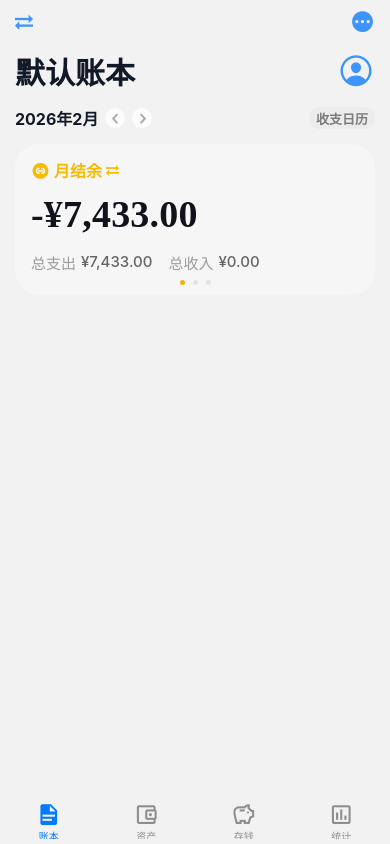
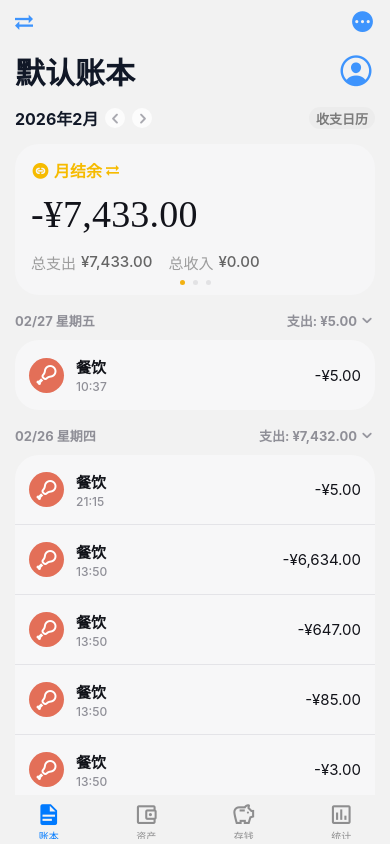
Before and after one commit to k7luffy/ledger, a React Native app: screen / in a window 390 px wide. Built offline with nearby package versions, Linux system fonts and the light colour scheme.

Commit message:
Add transaction list

```diff
--- a/screens/LedgerScreen.tsx
+++ b/screens/LedgerScreen.tsx
@@ -1,4 +1,4 @@
-import { type ComponentProps, useState } from "react";
+import { type ComponentProps, useMemo, useState } from "react";
 import {
   Entypo,
   Fontisto,
@@ -10,6 +10,7 @@ import {
   NativeScrollEvent,
   NativeSyntheticEvent,
   Pressable,
+  SectionList,
   StyleSheet,
   Text,
   TouchableOpacity,
@@ -27,6 +28,23 @@ type SummaryCard = {
   leftValue: string;
   rightLabel: string;
   rightValue: string;
+};
+
+type Transaction = {
+  id: string;
+  date: string;
+  weekday: string;
+  category: string;
+  time: string;
+  amount: string;
+};
+
+type TransactionSection = {
+  sectionKey: string;
+  date: string;
+  weekday: string;
+  totalExpense: number;
+  data: Transaction[];
 };
 
 const summaryCards: SummaryCard[] = [
@@ -62,12 +80,138 @@ const summaryCards: SummaryCard[] = [
   },
 ];
 
+const transactions: Transaction[] = [
+  {
+    id: "1",
+    date: "2026-02-26",
+    weekday: "星期四",
+    category: "餐饮",
+    time: "13:50",
+    amount: "-¥6,634.00",
+  },
+  {
+    id: "2",
+    date: "2026-02-26",
+    weekday: "星期四",
+    category: "餐饮",
+    time: "13:50",
+    amount: "-¥647.00",
+  },
+  {
+    id: "3",
+    date: "2026-02-26",
+    weekday: "星期四",
+    category: "餐饮",
+    time: "13:50",
+    amount: "-¥85.00",
+  },
+  {
+    id: "4",
+    date: "2026-02-26",
+    weekday: "星期四",
+    category: "餐饮",
+    time: "13:50",
+    amount: "-¥3.00",
+  },
+  {
+    id: "5",
+    date: "2026-02-26",
+    weekday: "星期四",
+    category: "餐饮",
+    time: "21:15",
+    amount: "-¥5.00",
+  },
+  {
+    id: "6",
+    date: "2026-02-27",
+    weekday: "星期五",
+    category: "餐饮",
+    time: "10:37",
+    amount: "-¥5.00",
+  },
+  {
+    id: "7",
+    date: "2026-02-26",
+    weekday: "星期四",
+    category: "餐饮",
+    time: "13:50",
+    amount: "-¥58.00",
+  },
+];
+
+const currencyFormatter = new Intl.NumberFormat("en-US", {
+  minimumFractionDigits: 2,
+  maximumFractionDigits: 2,
+});
+
+const parseAmount = (value: string) => {
+  const amount = Number(value.replace(/[^0-9.-]/g, ""));
+  return Number.isNaN(amount) ? 0 : amount;
+};
+
+const formatDateLabel = (date: string) => {
+  const [, month, day] = date.split("-");
+  return `${month}/${day}`;
+};
+
+const buildTransactionSections = (
+  data: Transaction[],
+): TransactionSection[] => {
+  const sorted = [...data].sort((a, b) => {
+    const dateOrder = b.date.localeCompare(a.date);
+    if (dateOrder !== 0) {
+      return dateOrder;
+    }
+    return b.time.localeCompare(a.time);
+  });
+
+  const sections = new Map<string, TransactionSection>();
+
+  sorted.forEach((item) => {
+    const sectionKey = `${item.date}-${item.weekday}`;
+    const current = sections.get(sectionKey);
+    const parsedAmount = parseAmount(item.amount);
+    const expense = parsedAmount < 0 ? Math.abs(parsedAmount) : 0;
+
+    if (!current) {
+      sections.set(sectionKey, {
+        sectionKey,
+        date: item.date,
+        weekday: item.weekday,
+        totalExpense: expense,
+        data: [item],
+      });
+      return;
+    }
+
+    current.totalExpense += expense;
+    current.data.push(item);
+  });
+
+  return [...sections.values()];
+};
+
 export default function LedgerScreen() {
   const insets = useSafeAreaInsets();
   const { width } = useWindowDimensions();
   const [activeCardIndex, setActiveCardIndex] = useState(0);
+  const [collapsedSections, setCollapsedSections] = useState<
+    Record<string, boolean>
+  >({});
   const cardWidth = width - 30;
   const cardInnerWidth = cardWidth - 32;
+  const transactionSections = useMemo(
+    () => buildTransactionSections(transactions),
+    [],
+  );
+  const displayedSections = useMemo(
+    () =>
+      transactionSections.map((section) => ({
+        ...section,
+        data: collapsedSections[section.sectionKey] ? [] : section.data,
+      })),
+    [collapsedSections, transactionSections],
+  );
 
   const handleCardScrollEnd = (
     event: NativeSyntheticEvent<NativeScrollEvent>,
@@ -75,6 +219,13 @@ export default function LedgerScreen() {
     const offsetX = event.nativeEvent.contentOffset.x;
     const nextIndex = Math.round(offsetX / cardInnerWidth);
     setActiveCardIndex(nextIndex);
+  };
+
+  const toggleSection = (sectionKey: string) => {
+    setCollapsedSections((prev) => ({
+      ...prev,
+      [sectionKey]: !prev[sectionKey],
+    }));
   };
 
   return (
@@ -91,10 +242,22 @@ export default function LedgerScreen() {
           />
         </Pressable>
       </View>
+      <SectionList
+        sections={displayedSections}
+        showsVerticalScrollIndicator={false}
+        contentContainerStyle={styles.scrollContent}
+        stickySectionHeadersEnabled={false}
+        keyExtractor={(item) => item.id}
+        ListHeaderComponent={
+          <>
             <View style={styles.titleRow}>
               <Text style={styles.titleText}>默认账本</Text>
               <Pressable>
-          <Ionicons name="person-circle-outline" size={38} color="#3E94FD" />
+                <Ionicons
+                  name="person-circle-outline"
+                  size={38}
+                  color="#3E94FD"
+                />
               </Pressable>
             </View>
             <View style={styles.monthRow}>
@@ -135,7 +298,11 @@ export default function LedgerScreen() {
                         <Text style={styles.summaryTagText}>{item.title}</Text>
                         {item.id === "1" && (
                           <Pressable>
-                      <Fontisto name="arrow-swap" size={13} color={"#F6BB00"} />
+                            <Fontisto
+                              name="arrow-swap"
+                              size={13}
+                              color={"#F6BB00"}
+                            />
                           </Pressable>
                         )}
                       </View>
@@ -147,9 +314,14 @@ export default function LedgerScreen() {
                           { label: item.leftLabel, value: item.leftValue },
                           { label: item.rightLabel, value: item.rightValue },
                         ].map((metric) => (
-                    <View key={`${item.id}-${metric.label}`} style={styles.metricItem}>
+                          <View
+                            key={`${item.id}-${metric.label}`}
+                            style={styles.metricItem}
+                          >
                             <Text style={styles.metricLabel}>{metric.label}</Text>
-                      <Text style={styles.summaryMetaText}>{metric.value}</Text>
+                            <Text style={styles.summaryMetaText}>
+                              {metric.value}
+                            </Text>
                           </View>
                         ))}
                       </View>
@@ -170,6 +342,64 @@ export default function LedgerScreen() {
                 </View>
               </View>
             </View>
+          </>
+        }
+        renderSectionHeader={({ section }) => {
+          const isCollapsed = Boolean(collapsedSections[section.sectionKey]);
+          return (
+            <View style={styles.transactionHeaderRow}>
+              <Text style={styles.transactionDateText}>
+                {formatDateLabel(section.date)} {section.weekday}
+              </Text>
+              <Pressable
+                style={styles.transactionTotalWrap}
+                onPress={() => toggleSection(section.sectionKey)}
+              >
+                <Text style={styles.transactionTotalText}>
+                  支出: ¥{currencyFormatter.format(section.totalExpense)}
+                </Text>
+                <Entypo
+                  name={isCollapsed ? "chevron-right" : "chevron-down"}
+                  size={16}
+                  color="#97979F"
+                />
+              </Pressable>
+            </View>
+          );
+        }}
+        renderItem={({ item, index, section }) => {
+          const isFirst = index === 0;
+          const isLast = index === section.data.length - 1;
+
+          return (
+            <View
+              style={[
+                styles.transactionRow,
+                isFirst && styles.transactionRowFirst,
+                !isLast && styles.transactionRowBorder,
+                isLast && styles.transactionRowLast,
+              ]}
+            >
+              <View style={styles.transactionLeft}>
+                <View style={styles.transactionIconBg}>
+                  <MaterialCommunityIcons
+                    name="food-drumstick-outline"
+                    size={24}
+                    color="#FFFFFF"
+                  />
+                </View>
+
+                <View>
+                  <Text style={styles.transactionCategory}>{item.category}</Text>
+                  <Text style={styles.transactionTime}>{item.time}</Text>
+                </View>
+              </View>
+
+              <Text style={styles.transactionAmount}>{item.amount}</Text>
+            </View>
+          );
+        }}
+      />
     </View>
   );
 }
@@ -178,6 +408,9 @@ const styles = StyleSheet.create({
   screenContainer: {
     flex: 1,
     paddingHorizontal: 15,
+  },
+  scrollContent: {
+    paddingBottom: 24,
   },
   topRow: {
     flexDirection: "row",
@@ -262,7 +495,6 @@ const styles = StyleSheet.create({
     fontSize: 38,
     fontFamily: "DINCondensed-Bold",
     letterSpacing: 0.2,
-    fontWeight: "600",
   },
   summaryMetaRow: {
     marginTop: 16,
@@ -299,4 +531,75 @@ const styles = StyleSheet.create({
   dotActive: {
     backgroundColor: "#F2B112",
   },
+  transactionHeaderRow: {
+    marginTop: 16,
+    flexDirection: "row",
+    alignItems: "center",
+    justifyContent: "space-between",
+  },
+  transactionDateText: {
+    color: "#8F8F97",
+    fontSize: 13,
+    fontWeight: "700",
+  },
+  transactionTotalWrap: {
+    flexDirection: "row",
+    alignItems: "center",
+    gap: 2,
+  },
+  transactionTotalText: {
+    color: "#8F8F97",
+    fontSize: 13,
+    fontWeight: "700",
+  },
+  transactionRowFirst: {
+    marginTop: 10,
+    borderTopLeftRadius: 24,
+    borderTopRightRadius: 24,
+  },
+  transactionRowLast: {
+    borderBottomLeftRadius: 24,
+    borderBottomRightRadius: 24,
+  },
+  transactionRow: {
+    backgroundColor: "#F7F7F8",
+    paddingHorizontal: 14,
+    height: 70,
+    flexDirection: "row",
+    alignItems: "center",
+    justifyContent: "space-between",
+  },
+  transactionRowBorder: {
+    borderBottomWidth: 1,
+    borderBottomColor: "#E4E4E8",
+  },
+  transactionLeft: {
+    flexDirection: "row",
+    alignItems: "center",
+    gap: 12,
+  },
+  transactionIconBg: {
+    width: 35,
+    height: 35,
+    borderRadius: 28,
+    backgroundColor: "#E36F58",
+    alignItems: "center",
+    justifyContent: "center",
+  },
+  transactionCategory: {
+    color: "#101218",
+    fontSize: 15,
+    fontWeight: "700",
+  },
+  transactionTime: {
+    marginTop: 2,
+    color: "#8F8F97",
+    fontSize: 12,
+    fontWeight: "500",
+  },
+  transactionAmount: {
+    color: "#12131A",
+    fontSize: 15,
+    fontWeight: "400",
+  },
 });
```
Lines whose indentation alone changed are shown as unchanged.
